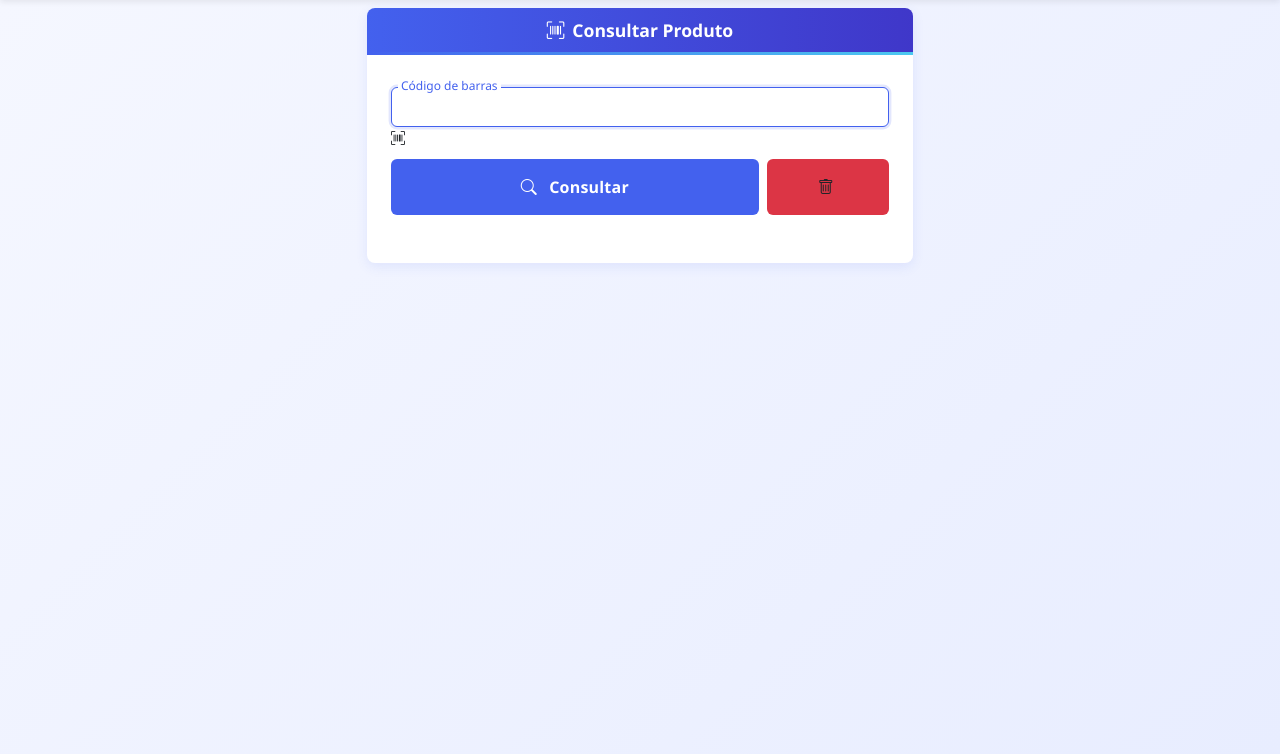
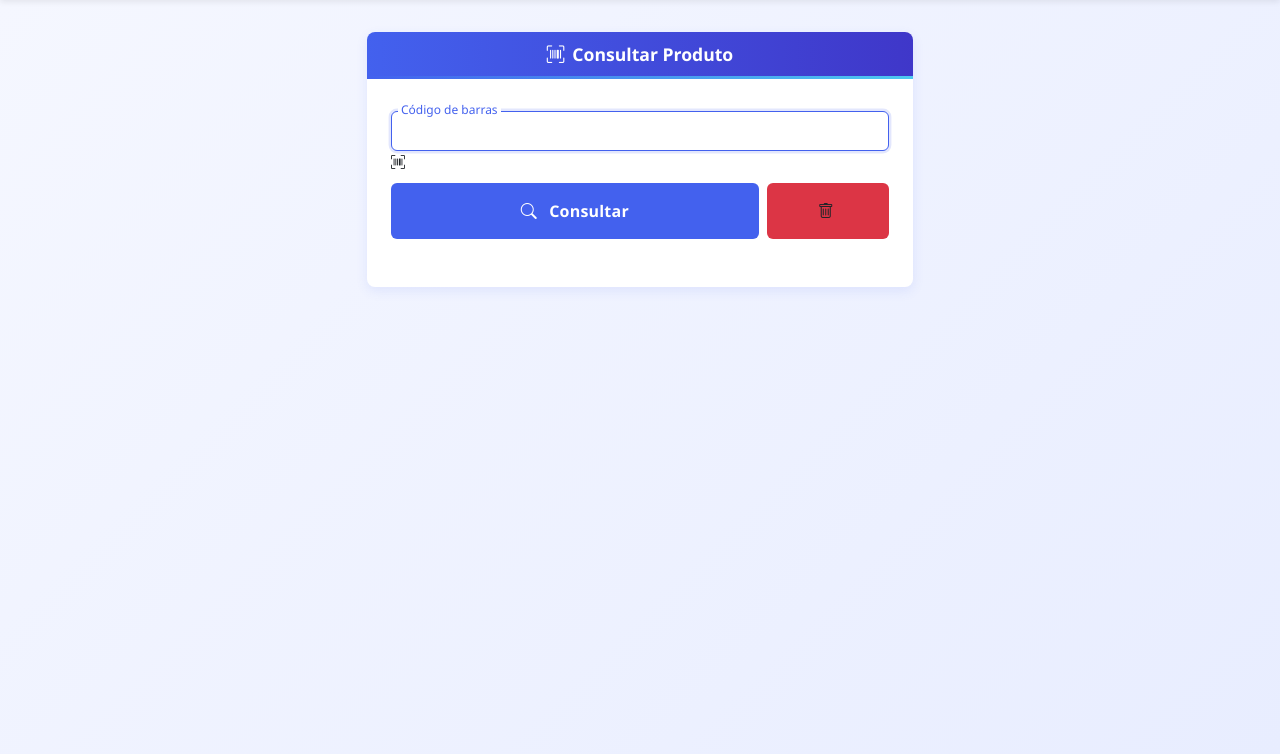
Before and after one commit to Andersonps-dev/AppReversa, a Flask app: page / in a window 1280 px wide. Shown: the part 52-806 px from the top of the page. Run offline with Flask 3, Linux system fonts and the light colour scheme.

Commit message:
ajuste tela

```diff
--- a/templates/index.html
+++ b/templates/index.html
@@ -35,7 +35,7 @@
         .main-container {
             background: linear-gradient(135deg, #f5f7ff 0%, #e8edff 100%);
             min-height: calc(100vh - 46px);
-            padding: 0.5rem 0 0.5rem 0;
+            padding: 2.0rem 0 0.5rem 0;
         }
         .card {
             border: none;
@@ -184,7 +184,7 @@
                 padding: 0.5rem 0.7rem !important;
             }
             .main-container {
-                padding: 0.2rem 0 0.2rem 0 !important;
+                padding: 0.4rem 0 0.2rem 0 !important;
             }
         }
     </style>
```
